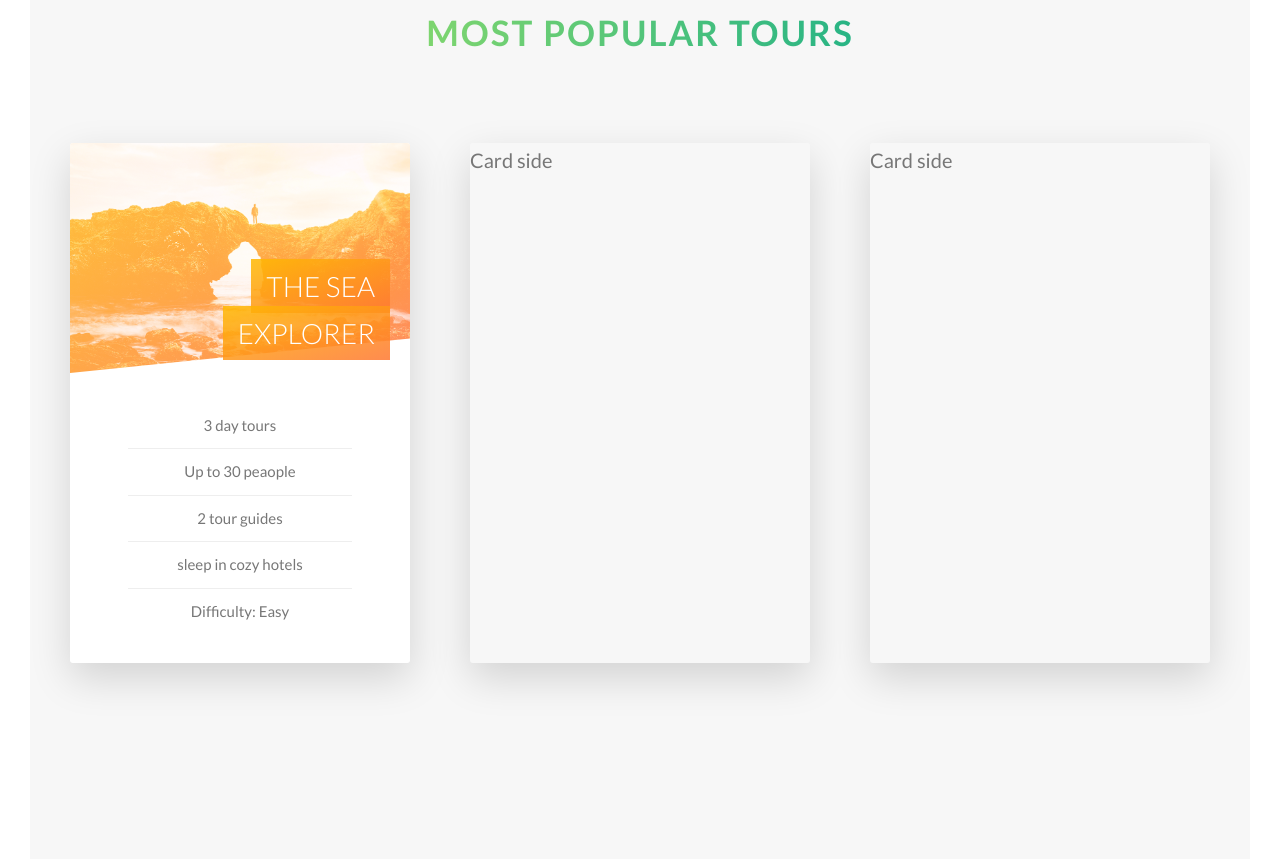
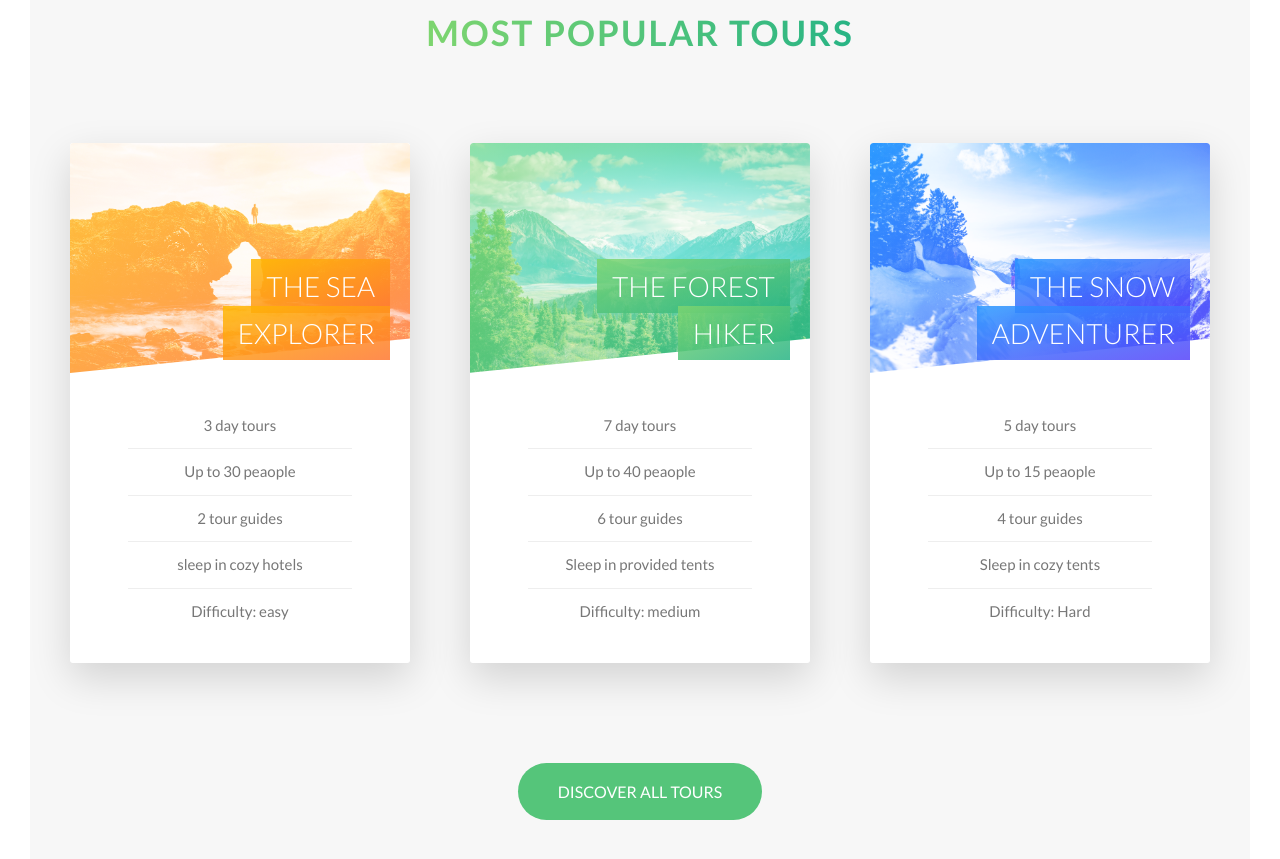
Before and after one commit to Mubeen07/advanced-css-sass, a website: page Natours/index.html in a window 1280 px wide. Shown: the part 2359-3218 px from the top of the page. Drawn offline with Linux system fonts and the light colour scheme.

Commit message:
Section 5 (tours cards, green button)

```diff
--- a/Natours/index.html
+++ b/Natours/index.html
@@ -162,21 +162,85 @@
                     <li>Up to 30 peaople</li>
                     <li>2 tour guides</li>
                     <li>sleep in cozy hotels</li>
-                    <li>Difficulty: Easy</li>
+                    <li>Difficulty: easy</li>
                   </ul>
                 </div>
               </div>
               <div class="card__side card__side--back card__side--back-1">
-                Card side Back
+                <div class="card__cta">
+                  <div class="card__price-box">
+                    <p class="card__price-only">Only</p>
+                    <p class="card__price-value">$297</p>
+                  </div>
+                  <a href="#" class="btn btn--white">Book now!</a>
+                </div>
               </div>
             </div>
           </div>
           <div class="col-1-of-3">
-            <div class="card"><div class="card__side">Card side</div></div>
+            <div class="card">
+              <div class="card__side card__side--front">
+                <div class="card__picture card__picture-2">&nbsp;</div>
+                <h4 class="card__heading">
+                  <span class="card__heading-span card__heading-span-2"
+                    >The Forest Hiker
+                  </span>
+                </h4>
+                <div class="card__details">
+                  <ul>
+                    <li>7 day tours</li>
+                    <li>Up to 40 peaople</li>
+                    <li>6 tour guides</li>
+                    <li>Sleep in provided tents</li>
+                    <li>Difficulty: medium</li>
+                  </ul>
+                </div>
+              </div>
+              <div class="card__side card__side--back card__side--back-2">
+                <div class="card__cta">
+                  <div class="card__price-box">
+                    <p class="card__price-only">Only</p>
+                    <p class="card__price-value">$497</p>
+                  </div>
+                  <a href="#" class="btn btn--white">Book now!</a>
+                </div>
+              </div>
+            </div>
           </div>
           <div class="col-1-of-3">
-            <div class="card"><div class="card__side">Card side</div></div>
+            <div class="card">
+              <div class="card__side card__side--front">
+                <div class="card__picture card__picture-3">&nbsp;</div>
+                <h4 class="card__heading">
+                  <span class="card__heading-span card__heading-span-3"
+                    >The Snow Adventurer
+                  </span>
+                </h4>
+                <div class="card__details">
+                  <ul>
+                    <li>5 day tours</li>
+                    <li>Up to 15 peaople</li>
+                    <li>4 tour guides</li>
+                    <li>Sleep in cozy tents</li>
+                    <li>Difficulty: Hard</li>
+                  </ul>
+                </div>
+              </div>
+              <div class="card__side card__side--back card__side--back-3">
+                <div class="card__cta">
+                  <div class="card__price-box">
+                    <p class="card__price-only">Only</p>
+                    <p class="card__price-value">$697</p>
+                  </div>
+                  <a href="#" class="btn btn--white">Book now!</a>
+                </div>
+              </div>
+            </div>
           </div>
+        </div>
+
+        <div class="u-center-text u-margin-top-huge">
+          <a href="#" class="btn btn--green">Discover all tours</a>
         </div>
       </section>
     </main>
--- a/Natours/sass/abstracts/_variables.scss
+++ b/Natours/sass/abstracts/_variables.scss
@@ -6,7 +6,7 @@
 $color-secondary-dark: #ff7730;
 
 $color-tertiary-light: #2998ff;
-$color-tertiary-light: #5643fa;
+$color-tertiary-dark: #5643fa;
 
 $color-grey-light-1: #f7f7f7;
 $color-grey-light-2: #eee;
--- a/Natours/sass/base/_utilities.scss
+++ b/Natours/sass/base/_utilities.scss
@@ -10,3 +10,11 @@
 .u-margin-bottom-big {
   margin-bottom: 8rem;
 }
+
+.u-margin-top-big {
+  margin-top: 8rem;
+}
+
+.u-margin-top-huge {
+  margin-top: 10rem;
+}
--- a/Natours/sass/components/_btn.scss
+++ b/Natours/sass/components/_btn.scss
@@ -33,6 +33,15 @@
 
     &::after {
       background-color: $color-white;
+    }
+  }
+
+  &--green {
+    background-color: $color-primary;
+    color: $color-white;
+
+    &::after {
+      background-color: $color-primary;
     }
   }
 
--- a/Natours/sass/components/_card.scss
+++ b/Natours/sass/components/_card.scss
@@ -33,6 +33,20 @@
           $color-secondary-dark
         );
       }
+      &-2 {
+        background-image: linear-gradient(
+          to right bottom,
+          $color-primary-light,
+          $color-primary-dark
+        );
+      }
+      &-3 {
+        background-image: linear-gradient(
+          to right bottom,
+          $color-tertiary-light,
+          $color-tertiary-dark
+        );
+      }
     }
   }
 
@@ -49,7 +63,10 @@
     background-size: cover;
     height: 23rem;
     background-blend-mode: screen;
+    -webkit-clip-path: polygon(0 0, 100% 0, 100% 85%, 0 100%);
     clip-path: polygon(0 0, 100% 0, 100% 85%, 0 100%);
+    border-top-left-radius: 3px;
+    border-top-right-radius: 3px;
 
     &-1 {
       background-image: linear-gradient(
@@ -60,10 +77,20 @@
         url(../../img/nat-5.jpg);
     }
     &-2 {
-      background-image: url(../../img/nat-5.jpg);
+      background-image: linear-gradient(
+          to right bottom,
+          $color-primary-light,
+          $color-primary-dark
+        ),
+        url(../../img/nat-6.jpg);
     }
     &-3 {
-      background-image: url(../../img/nat-5.jpg);
+      background-image: linear-gradient(
+          to right bottom,
+          $color-tertiary-light,
+          $color-tertiary-dark
+        ),
+        url(../../img/nat-7.jpg);
     }
   }
 
@@ -90,6 +117,20 @@
         rgba($color-secondary-dark, 0.85)
       );
     }
+    &-2 {
+      background-image: linear-gradient(
+        to right bottom,
+        rgba($color-primary-light, 0.85),
+        rgba($color-primary-dark, 0.85)
+      );
+    }
+    &-3 {
+      background-image: linear-gradient(
+        to right bottom,
+        rgba($color-tertiary-light, 0.85),
+        rgba($color-tertiary-dark, 0.85)
+      );
+    }
   }
 
   &__details {
@@ -110,4 +151,30 @@
       }
     }
   }
+
+  //Back Side Styling
+  &__cta {
+    position: absolute;
+    top: 50%;
+    left: 50%;
+    transform: translate(-50%, -50%);
+    width: 90%;
+    text-align: center;
+  }
+
+  &__price-box {
+    text-align: center;
+    color: $color-white;
+    margin-bottom: 8rem;
+  }
+
+  &__price-only {
+    font-size: 1.4rem;
+    text-transform: uppercase;
+  }
+
+  &__price-value {
+    font-size: 6rem;
+    font-weight: 100;
+  }
 }
--- a/Natours/sass/pages/_home.scss
+++ b/Natours/sass/pages/_home.scss
@@ -23,6 +23,6 @@
 
 .section-tours {
   background-color: $color-grey-light-1;
-  padding: 25rem 0;
+  padding: 25rem 0 15rem 0;
   margin-top: -10rem;
 }
```
Also changed, not shown: Natours/css/style.css.
